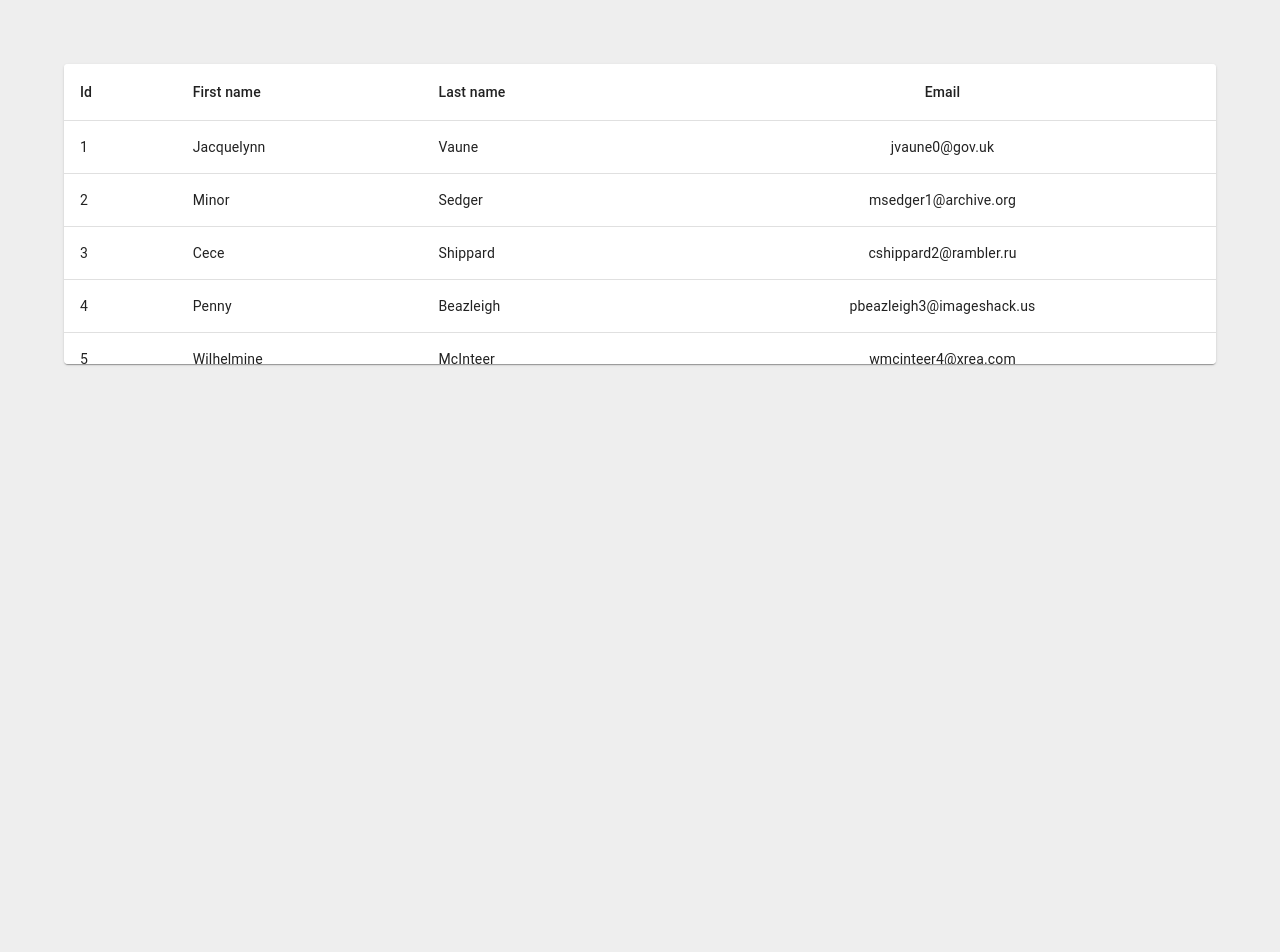
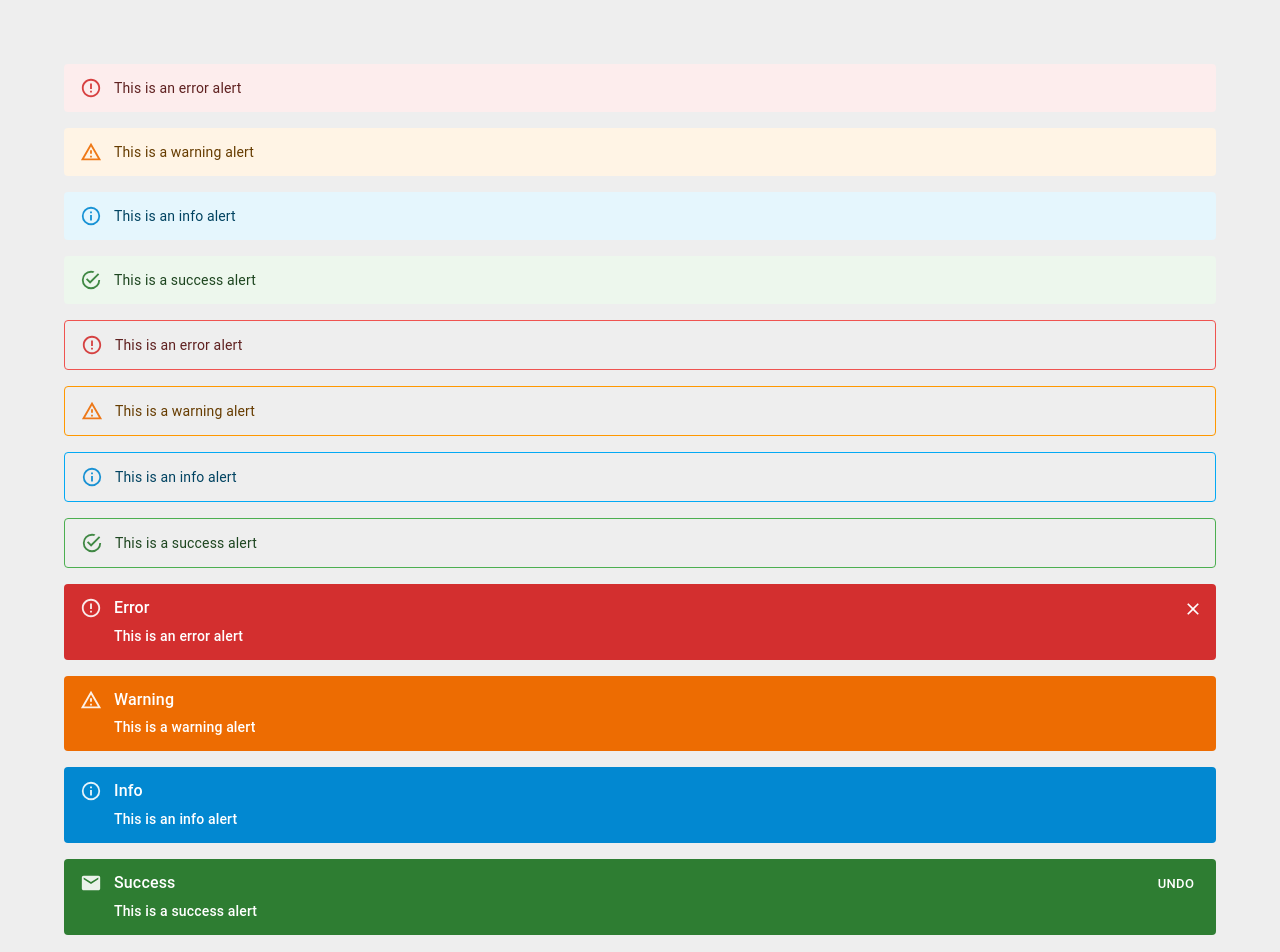
Before and after one commit to amontalvof/react-mui-demo, a React (Create React App) app: page / in a window 1280 px wide. Shown: the top 952 px of the page. Before the commit the page ends 800 px from the top, so only its background shows below. Built offline with nearby package versions, Linux system fonts and the light colour scheme.

Commit message:
feat: Alert

```diff
--- a/src/App.tsx
+++ b/src/App.tsx
@@ -1,5 +1,6 @@
 import './App.css';
-import MuiTable from './components/MuiTable';
+import MuiAlert from './components/MuiAlert';
+// import MuiTable from './components/MuiTable';
 // import MuiTooltip from './components/MuiTooltip';
 // import MuiChip from './components/MuiChip';
 // import MuiList from './components/MuiList';
@@ -32,7 +33,7 @@ import MuiTable from './components/MuiTable';
 function App() {
     return (
         <div className="App">
-            <MuiTable />
+            <MuiAlert />
         </div>
     );
 }
--- /dev/null
+++ b/src/components/MuiAlert.tsx
@@ -0,0 +1,62 @@
+import { Mail } from "@mui/icons-material";
+import { Alert, AlertTitle, Button, Stack } from "@mui/material";
+
+const MuiAlert = () => {
+    return (
+        <Stack spacing={2}>
+            <Alert variant="standard" severity="error">
+                This is an error alert
+            </Alert>
+            <Alert variant="standard" severity="warning">
+                This is a warning alert
+            </Alert>
+            <Alert variant="standard" severity="info">
+                This is an info alert
+            </Alert>
+            <Alert variant="standard" severity="success">
+                This is a success alert
+            </Alert>
+
+            <Alert variant="outlined" severity="error">
+                This is an error alert
+            </Alert>
+            <Alert variant="outlined" severity="warning">
+                This is a warning alert
+            </Alert>
+            <Alert variant="outlined" severity="info">
+                This is an info alert
+            </Alert>
+            <Alert variant="outlined" severity="success">
+                This is a success alert
+            </Alert>
+
+            <Alert variant="filled" severity="error" onClose={() => alert("close")}>
+                <AlertTitle>Error</AlertTitle>
+                This is an error alert
+            </Alert>
+            <Alert variant="filled" severity="warning">
+                <AlertTitle>Warning</AlertTitle>
+                This is a warning alert
+            </Alert>
+            <Alert variant="filled" severity="info">
+                <AlertTitle>Info</AlertTitle>
+                This is an info alert
+            </Alert>
+            <Alert
+                variant="filled"
+                severity="success"
+                icon={<Mail fontSize="inherit" />}
+                action={
+                    <Button color="inherit" size="small">
+                        UNDO
+                    </Button>
+                }
+            >
+                <AlertTitle>Success</AlertTitle>
+                This is a success alert
+            </Alert>
+        </Stack>
+    );
+};
+
+export default MuiAlert;
```
